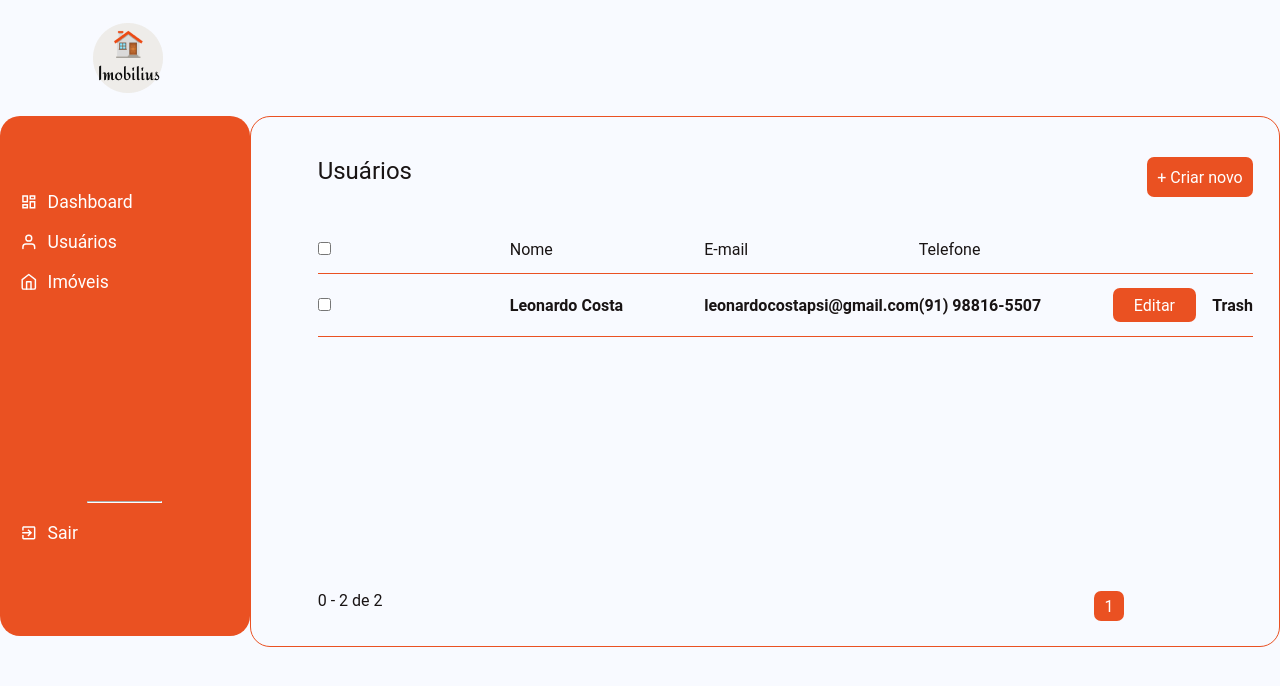
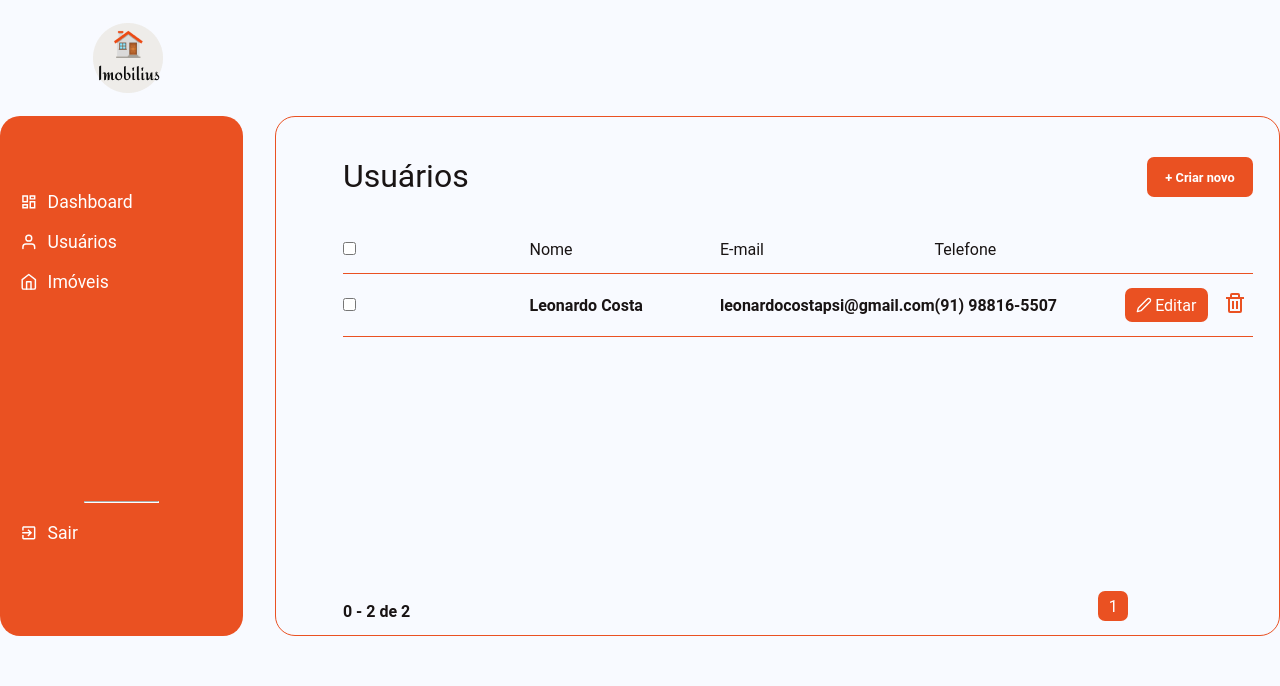
Before and after one commit to LeonardoSilvaCosta/imobilius-frontend, a React (Vite) app: page / in a window 1280 px wide. Shown: the top 686 px of the page. Built offline with nearby package versions, Linux system fonts and the light colour scheme.

Commit message:
Estrutura e estilização da tela de gestão de usuários finalizada

```diff
--- a/src/components/ManagementTable/index.tsx
+++ b/src/components/ManagementTable/index.tsx
@@ -1,3 +1,6 @@
+import { BiTrash } from "react-icons/bi";
+import { FiEdit2 } from "react-icons/fi";
+
 import "./styles.css";
 
 export function ManagementTable() {
@@ -27,9 +30,9 @@ export function ManagementTable() {
             <td>leonardocostapsi@gmail.com</td>
             <td>(91) 98816-5507</td>
             <td className="edit">
-              <button>Editar</button>
+              <button><FiEdit2 />Editar</button>
             </td>
-            <td className="delete">Trash</td>
+            <td className="delete"><BiTrash className="trash-icon" /></td>
           </tr>
         </table>
       </div>
--- a/src/components/ManagementTable/styles.css
+++ b/src/components/ManagementTable/styles.css
@@ -4,17 +4,12 @@
   border: 1px solid var(--primary);
   background: transparent;
 
-
   padding: 2.5rem 1.625rem 1.5625rem 4.1875rem;
   border-radius: 1.25rem;
 }
 
-header {
-  display: flex;
-  justify-content: space-between;
-}
-
 h2 {
+  font-size: 2rem;
   font-weight: normal;
 }
 
@@ -31,9 +26,23 @@ button {
   border-radius: 7px;
 }
 
+header {
+  display: flex;
+  justify-content: space-between;
+}
+
 header button {
   width: 106px;
   height: 40px;
+
+  padding: 0.2rem;
+
+  font-size: 0.8rem;
+  font-weight: bold;
+}
+
+.pagination-container {
+  font-weight: bold;
 }
 
 .pagination-container button {
@@ -42,9 +51,8 @@ header button {
 }
 
 .table-container {
-  height: 365px;
+  height: 350px;
   margin-top: 1.8125rem;
-  /* border: 1px solid red; */
 }
 
 table {
@@ -61,14 +69,6 @@ th {
   font-weight: normal;
 }
 
-.edit {
-  width: 100px;
-}
-
-.delete {
-  width: 30px;
-}
-
 td {
   width: 200px;
   font-weight: bold;
@@ -78,9 +78,33 @@ th, td {
   padding: 0.875rem 0;
 }
 
+.edit {
+  width: 100px;
+}
+
+.edit button {
+  display: flex;
+  justify-content: center;
+  align-items: center;
+  gap: 0.2rem;
+}
+
+.delete {
+  width: 30px;
+}
+
+.trash-icon {
+  width: 24px;
+  height: 24px;
+
+  color: var(--primary);
+}
+
 .pagination-container {
+  height: 10%;
   display: flex;
   justify-content: space-between;
+  align-items: flex-end;
 }
 
 .pagination-button-group {
--- a/src/styles.css
+++ b/src/styles.css
@@ -4,4 +4,5 @@
   width: 100%;
 
   margin: 0 auto;
+  gap: 2rem;
 }
```
Also changed, not shown: mynotes.txt.
